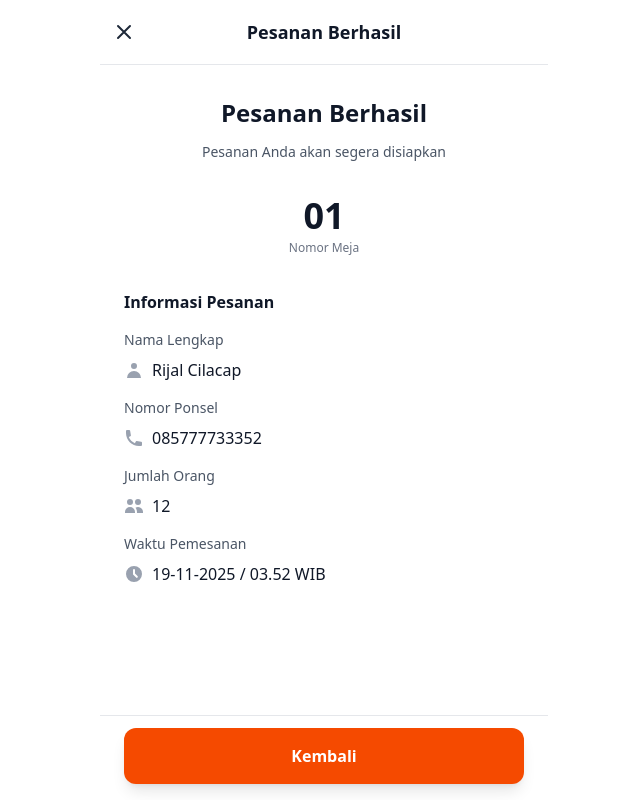
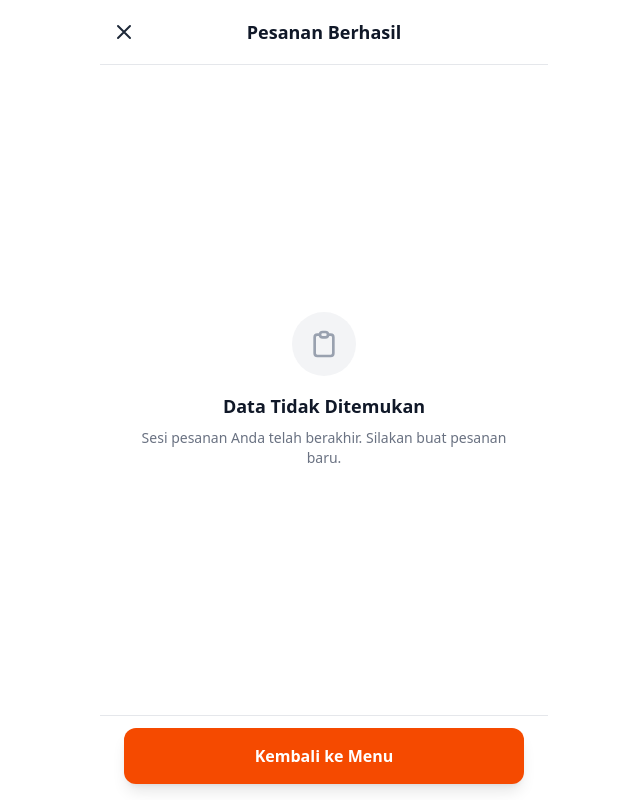
Before and after one commit to Ronaltama/Tama_Coffe, a Vue app in the folder frontend/: page /order/payment/success in a window 1280 px wide. Shown: the whole page, without its empty margins (316-956 px from the left). Built offline with nearby package versions, Linux system fonts and the light colour scheme.

Commit message:
Perbaikan Besar

```diff
--- a/frontend/src/views/PaymentSuccess.vue
+++ b/frontend/src/views/PaymentSuccess.vue
@@ -2,7 +2,6 @@
   <div class="bg-white min-h-screen">
     <div class="max-w-md mx-auto bg-white min-h-screen font-sans flex flex-col">
 
-      <!-- Header -->
       <header class="bg-white border-b border-gray-200 px-4 py-4 flex items-center justify-between">
         <button @click="closeModal" class="p-1 -ml-2 text-gray-800 hover:text-gray-600 transition-colors">
           <svg xmlns="http://www.w3.org/2000/svg" class="h-6 w-6" fill="none" viewBox="0 0 24 24" stroke="currentColor" stroke-width="2">
@@ -15,83 +14,67 @@
         <div class="w-6"></div>
       </header>
 
-      <!-- Main Content -->
-      <main class="flex-1 px-6 py-8 overflow-y-auto">
+      <main class="flex-1 px-6 py-8 overflow-y-auto" v-if="hasData">
 
-        <!-- Success Message -->
         <section class="text-center mb-8">
+          <div class="w-20 h-20 bg-green-100 rounded-full flex items-center justify-center mx-auto mb-4">
+             <svg xmlns="http://www.w3.org/2000/svg" class="h-10 w-10 text-green-600" fill="none" viewBox="0 0 24 24" stroke="currentColor" stroke-width="2">
+              <path stroke-linecap="round" stroke-linejoin="round" d="M5 13l4 4L19 7" />
+            </svg>
+          </div>
+
           <h2 class="text-2xl font-bold text-gray-900 mb-3">
-            {{ isReservation ? 'Reservasi Anda telah diterima' : 'Pesanan Berhasil' }}
+            {{ isReservation ? 'Permintaan Reservasi Terkirim' : 'Pesanan Berhasil' }}
           </h2>
           <p class="text-sm text-gray-600 leading-relaxed">
-            {{ isReservation ? 'Reservasi Anda akan disiapkan' : 'Pesanan Anda akan segera disiapkan' }}
+            {{ isReservation
+               ? 'Reservasi Anda telah diterima dan sedang diproses.'
+               : 'Pesanan Anda telah masuk ke dapur dan segera disiapkan.' }}
           </p>
         </section>
 
-        <!-- Reservation Number / Table Number -->
         <section class="text-center mb-8">
-          <div class="inline-block">
-            <p class="text-4xl font-bold text-gray-900 mb-1">{{ displayNumber }}</p>
-            <p class="text-xs text-gray-500">{{ isReservation ? 'Nomor Reservasi' : 'Nomor Meja' }}</p>
+          <div class="inline-block bg-neutral-50 rounded-xl px-8 py-4 border border-neutral-200">
+            <p class="text-3xl font-bold text-gray-900 mb-1 tracking-wider">{{ displayNumber }}</p>
+            <p class="text-xs text-gray-500 uppercase font-semibold">
+              {{ isReservation ? 'Kode Booking' : 'Nomor Meja' }}
+            </p>
           </div>
         </section>
 
-        <!-- Information Section -->
-        <section class="mb-6">
-          <h3 class="text-base font-bold text-gray-900 mb-4">Informasi Pesanan</h3>
+        <section class="mb-6 bg-white border border-gray-100 rounded-xl shadow-sm p-4">
+          <h3 class="text-base font-bold text-gray-900 mb-4 border-b border-gray-100 pb-2">Informasi Pesanan</h3>
 
-          <!-- Name -->
           <div class="mb-4">
-            <p class="text-sm text-gray-600 mb-2">Nama Lengkap</p>
+            <p class="text-xs text-gray-500 mb-1">Nama Pemesan</p>
             <div class="flex items-center gap-2 text-gray-900">
-              <svg xmlns="http://www.w3.org/2000/svg" class="h-5 w-5 text-gray-400" viewBox="0 0 20 20" fill="currentColor">
-                <path fill-rule="evenodd" d="M10 9a3 3 0 100-6 3 3 0 000 6zm-7 9a7 7 0 1114 0H3z" clip-rule="evenodd" />
-              </svg>
-              <span class="text-base">{{ customerName }}</span>
+              <span class="text-base font-medium">{{ customerName }}</span>
             </div>
           </div>
 
-          <!-- Phone Number -->
           <div class="mb-4">
-            <p class="text-sm text-gray-600 mb-2">Nomor Ponsel</p>
+            <p class="text-xs text-gray-500 mb-1">Nomor Ponsel</p>
             <div class="flex items-center gap-2 text-gray-900">
-              <svg xmlns="http://www.w3.org/2000/svg" class="h-5 w-5 text-gray-400" viewBox="0 0 20 20" fill="currentColor">
-                <path d="M2 3a1 1 0 011-1h2.153a1 1 0 01.986.836l.74 4.435a1 1 0 01-.54 1.06l-1.548.773a11.037 11.037 0 006.105 6.105l.774-1.548a1 1 0 011.059-.54l4.435.74a1 1 0 01.836.986V17a1 1 0 01-1 1h-2C7.82 18 2 12.18 2 5V3z" />
-              </svg>
-              <span class="text-base">{{ phoneNumber }}</span>
+              <span class="text-base font-medium">{{ phoneNumber }}</span>
             </div>
           </div>
 
-          <!-- Number of People -->
           <div class="mb-4">
-            <p class="text-sm text-gray-600 mb-2">Jumlah Orang</p>
+            <p class="text-xs text-gray-500 mb-1">Jumlah Tamu</p>
             <div class="flex items-center gap-2 text-gray-900">
-              <svg xmlns="http://www.w3.org/2000/svg" class="h-5 w-5 text-gray-400" viewBox="0 0 20 20" fill="currentColor">
-                <path d="M9 6a3 3 0 11-6 0 3 3 0 016 0zM17 6a3 3 0 11-6 0 3 3 0 016 0zM12.93 17c.046-.327.07-.66.07-1a6.97 6.97 0 00-1.5-4.33A5 5 0 0119 16v1h-6.07zM6 11a5 5 0 015 5v1H1v-1a5 5 0 015-5z" />
-              </svg>
-              <span class="text-base">{{ numberOfPeople }}</span>
+              <span class="text-base font-medium">{{ numberOfPeople }} Orang</span>
             </div>
           </div>
 
-          <!-- Date & Time -->
-          <div v-if="isReservation" class="mb-4">
-            <p class="text-sm text-gray-600 mb-2">Tanggal / Jam Reservasi</p>
+          <div class="mb-2">
+            <p class="text-xs text-gray-500 mb-1">
+               {{ isReservation ? 'Jadwal Reservasi' : 'Waktu Transaksi' }}
+            </p>
             <div class="flex items-center gap-2 text-gray-900">
-              <svg xmlns="http://www.w3.org/2000/svg" class="h-5 w-5 text-gray-400" viewBox="0 0 20 20" fill="currentColor">
+              <svg xmlns="http://www.w3.org/2000/svg" class="h-5 w-5 text-orange-500" viewBox="0 0 20 20" fill="currentColor">
                 <path fill-rule="evenodd" d="M6 2a1 1 0 00-1 1v1H4a2 2 0 00-2 2v10a2 2 0 002 2h12a2 2 0 002-2V6a2 2 0 00-2-2h-1V3a1 1 0 10-2 0v1H7V3a1 1 0 00-1-1zm0 5a1 1 0 000 2h8a1 1 0 100-2H6z" clip-rule="evenodd" />
               </svg>
-              <span class="text-base">{{ dateTime }}</span>
-            </div>
-          </div>
-
-          <!-- Order Time (for regular orders) -->
-          <div v-if="!isReservation" class="mb-4">
-            <p class="text-sm text-gray-600 mb-2">Waktu Pemesanan</p>
-            <div class="flex items-center gap-2 text-gray-900">
-              <svg xmlns="http://www.w3.org/2000/svg" class="h-5 w-5 text-gray-400" viewBox="0 0 20 20" fill="currentColor">
-                <path fill-rule="evenodd" d="M10 18a8 8 0 100-16 8 8 0 000 16zm1-12a1 1 0 10-2 0v4a1 1 0 00.293.707l2.828 2.829a1 1 0 101.415-1.415L11 9.586V6z" clip-rule="evenodd" />
-              </svg>
-              <span class="text-base">{{ dateTime }}</span>
+              <span class="text-base font-medium text-orange-700">{{ dateTime }}</span>
             </div>
           </div>
 
@@ -99,13 +82,22 @@
 
       </main>
 
-      <!-- Footer Button -->
+      <main v-else class="flex-1 flex flex-col items-center justify-center p-6 text-center">
+        <div class="w-16 h-16 bg-gray-100 rounded-full flex items-center justify-center mb-4">
+          <svg xmlns="http://www.w3.org/2000/svg" class="h-8 w-8 text-gray-400" fill="none" viewBox="0 0 24 24" stroke="currentColor">
+            <path stroke-linecap="round" stroke-linejoin="round" stroke-width="2" d="M9 5H7a2 2 0 00-2 2v12a2 2 0 002 2h10a2 2 0 002-2V7a2 2 0 00-2-2h-2M9 5a2 2 0 002 2h2a2 2 0 002-2M9 5a2 2 0 012-2h2a2 2 0 012 2" />
+          </svg>
+        </div>
+        <h3 class="text-lg font-bold text-gray-900 mb-2">Data Tidak Ditemukan</h3>
+        <p class="text-gray-500 text-sm">Sesi pesanan Anda telah berakhir. Silakan buat pesanan baru.</p>
+      </main>
+
       <footer class="bg-white border-t border-gray-200 pb-4 pt-3 px-6">
         <button
           @click="backToMenu"
           class="w-full py-4 bg-orange-600 hover:bg-orange-700 text-white text-base font-bold rounded-xl transition-all shadow-lg active:scale-[0.98]"
         >
-          Kembali
+          {{ hasData ? 'Buat Pesanan Baru' : 'Kembali ke Menu' }}
         </button>
       </footer>
 
@@ -119,92 +111,57 @@ import { useRouter } from 'vue-router';
 
 const router = useRouter();
 
-// Data refs
+// State
+const hasData = ref(false);
 const isReservation = ref(false);
 const displayNumber = ref('');
-const reservationNumber = ref('');
-const tableNumber = ref('');
 const customerName = ref('');
 const phoneNumber = ref('');
 const numberOfPeople = ref('');
 const dateTime = ref('');
 
 onMounted(() => {
-  // Check order type
-  const orderType = localStorage.getItem('orderType');
-  isReservation.value = orderType === 'reservation';
+  const finishedData = localStorage.getItem('finishedOrder');
 
-  // Get data from localStorage (from previous order)
-  const pendingData = localStorage.getItem('pendingOrder');
+  if (finishedData) {
+    hasData.value = true;
+    const orderData = JSON.parse(finishedData);
 
-  if (pendingData) {
-    const orderData = JSON.parse(pendingData);
+    isReservation.value = orderData.orderType === 'Reservasi';
 
-    // Set customer data
-    customerName.value = orderData.customer?.name || 'Guest';
+    customerName.value = orderData.customer?.name || '-';
     phoneNumber.value = orderData.customer?.phone || '-';
-    numberOfPeople.value = orderData.numberOfPeople || orderData.table || '-';
+    numberOfPeople.value = orderData.numberOfPeople || '-';
 
     if (isReservation.value) {
-      // Generate reservation number (10 digits)
-      reservationNumber.value = Math.floor(1000000000 + Math.random() * 9000000000).toString();
-      displayNumber.value = reservationNumber.value;
+      displayNumber.value = orderData.finalOrderId || 'RES-' + Math.floor(Math.random() * 10000);
 
-      // Get reservation details
-      const reservationDetails = localStorage.getItem('reservationDetails');
-      if (reservationDetails) {
-        const details = JSON.parse(reservationDetails);
-        dateTime.value = `${details.date} / ${details.time}`;
+      if (orderData.reservationMeta) {
+        dateTime.value = `${orderData.reservationMeta.date} / ${orderData.reservationMeta.time}`;
       } else {
-        // Fallback to current date/time
-        const now = new Date();
-        const date = now.toLocaleDateString('id-ID', { day: '2-digit', month: '2-digit', year: 'numeric' }).replace(/\//g, '-');
-        const time = now.toLocaleTimeString('id-ID', { hour: '2-digit', minute: '2-digit' });
-        dateTime.value = `${date} / ${time} WIB`;
+        dateTime.value = '-';
       }
+
     } else {
-      // Regular order - use table number
-      tableNumber.value = orderData.table || '01';
-      displayNumber.value = tableNumber.value;
+      displayNumber.value = orderData.table || '-';
 
-      // Generate current order time
-      const now = new Date();
-      const date = now.toLocaleDateString('id-ID', { day: '2-digit', month: '2-digit', year: 'numeric' }).replace(/\//g, '-');
+      const now = orderData.transactionTime ? new Date(orderData.transactionTime) : new Date();
+      const date = now.toLocaleDateString('id-ID', { day: '2-digit', month: 'short', year: 'numeric' });
       const time = now.toLocaleTimeString('id-ID', { hour: '2-digit', minute: '2-digit' });
-      dateTime.value = `${date} / ${time} WIB`;
+      dateTime.value = `${date}, ${time} WIB`;
     }
+
   } else {
-    // Dummy data jika tidak ada
-    customerName.value = 'Rijal Cilacap';
-    phoneNumber.value = '085777733352';
-    numberOfPeople.value = '12';
-
-    if (isReservation.value) {
-      reservationNumber.value = '1234567890';
-      displayNumber.value = reservationNumber.value;
-      dateTime.value = '16-10-2025 / 12.30 WIB';
-    } else {
-      tableNumber.value = '01';
-      displayNumber.value = tableNumber.value;
-      const now = new Date();
-      const date = now.toLocaleDateString('id-ID', { day: '2-digit', month: '2-digit', year: 'numeric' }).replace(/\//g, '-');
-      const time = now.toLocaleTimeString('id-ID', { hour: '2-digit', minute: '2-digit' });
-      dateTime.value = `${date} / ${time} WIB`;
-    }
+    hasData.value = false;
   }
 });
 
 const closeModal = () => {
-  router.push('/order/menu');
+  backToMenu();
 };
 
 const backToMenu = () => {
-  // Clear order data
-  localStorage.removeItem('cart');
-  localStorage.removeItem('cartNotes');
-  localStorage.removeItem('pendingOrder');
-  localStorage.removeItem('orderType');
-  localStorage.removeItem('reservationDetails');
+  localStorage.removeItem('finishedOrder');
 
   router.push('/order/menu');
 };
--- a/frontend/src/views/Reservation.vue
+++ b/frontend/src/views/Reservation.vue
@@ -145,23 +145,18 @@ const form = ref({
 });
 
 const submitReservation = () => {
-  // Validasi
   if (!form.value.name || !form.value.phone || !form.value.date || !form.value.time || !form.value.people) {
     alert('Mohon lengkapi semua data reservasi.');
     return;
   }
 
-  // Set Tipe Order ke 'Reservasi'
   localStorage.setItem('orderType', 'Reservasi');
 
-  // Simpan detail reservasi
   localStorage.setItem('reservationDetails', JSON.stringify(form.value));
 
-  // Bersihkan cart lama jika ada
   localStorage.removeItem('cart');
   localStorage.removeItem('cartNotes');
 
-  // Redirect ke Menu
   router.push('/order/menu');
 };
 </script>
```
Also changed, not shown: frontend/src/router/index.js (+1 -10 lines), frontend/src/views/Payment.vue (+20 -31 lines), frontend/src/views/PaymentConfirmation.vue (+18 -22 lines), frontend/src/views/SimulasiScanOrder/SimulasiScanOrder.vue (+4 -17 lines), frontend/src/views/UserMenu.vue (+1 -8 lines).
